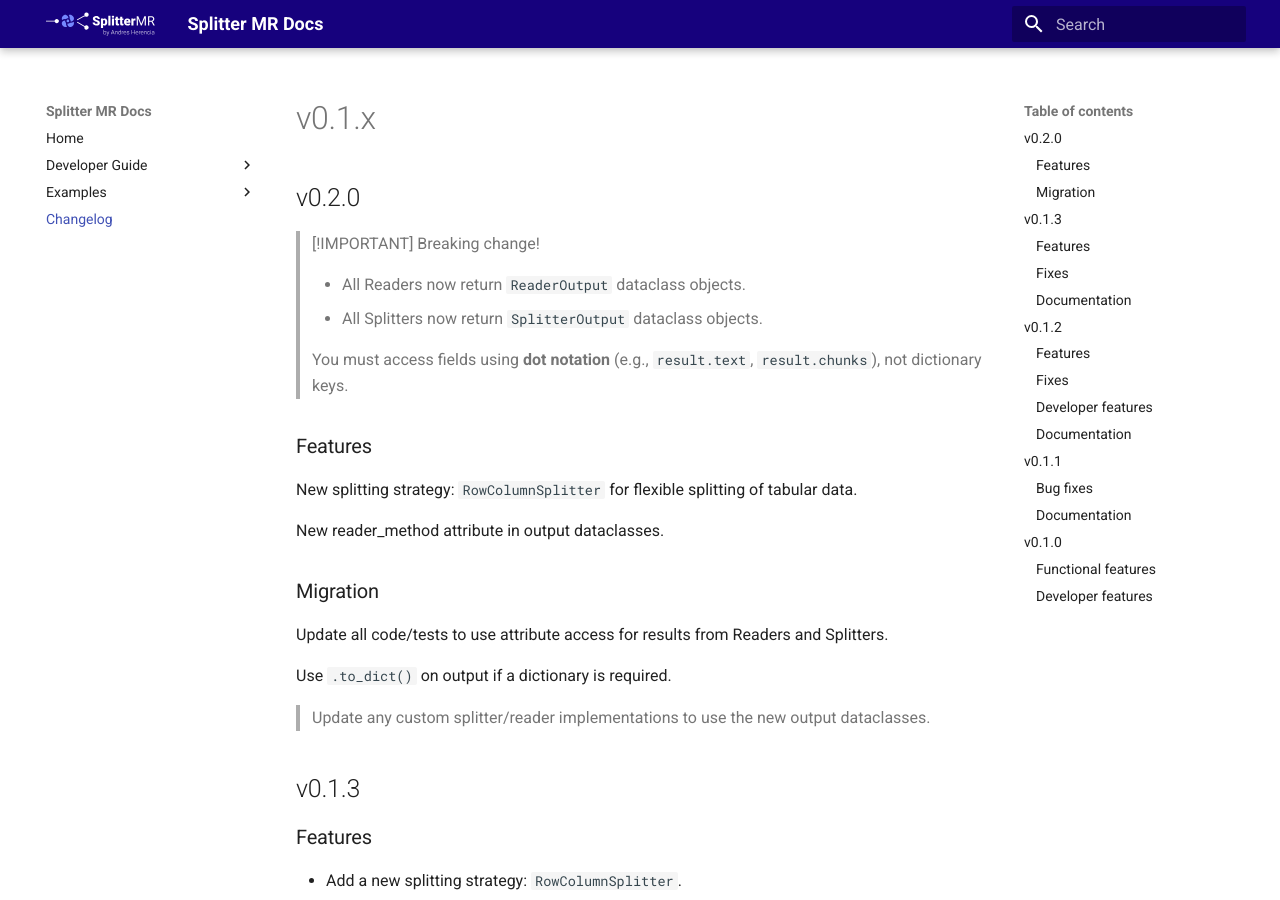
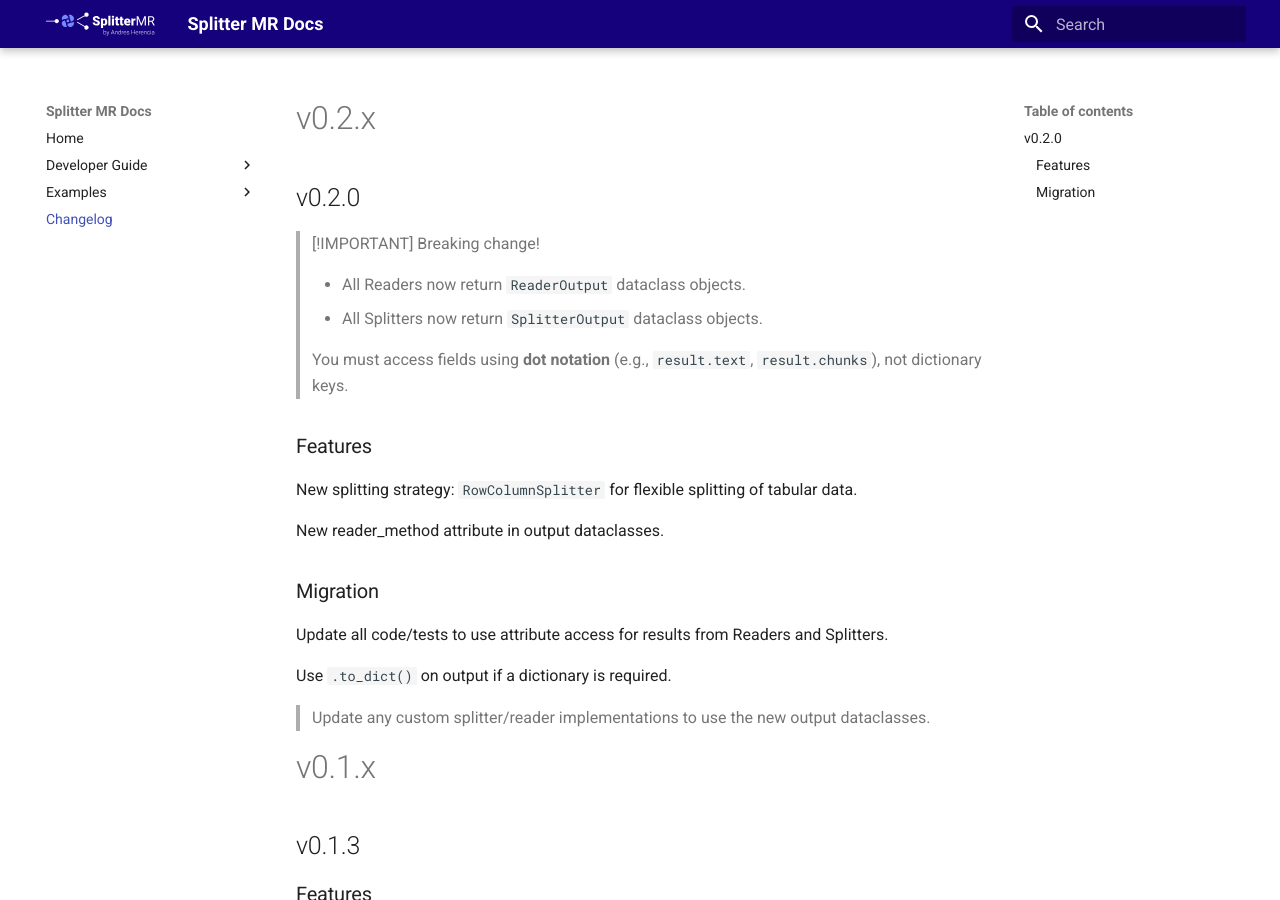
Before and after one commit to andreshere00/Splitter_MR, an MkDocs documentation site: the page built from docs/CHANGELOG.md, in a window 1280 px wide and 900 px high. Built offline with MkDocs 1.6.1 and Material for MkDocs 9.7.7, drawn with Linux system fonts in a browser that asks for light colours.

Commit message:
docs: update CHANGELOG with new functionalities

```diff
--- a/CHANGELOG.md
+++ b/CHANGELOG.md
@@ -1,4 +1,4 @@
-# v0.1.x
+# v0.2.x
 
 ## v0.2.0
 
--- a/docs/CHANGELOG.md
+++ b/docs/CHANGELOG.md
@@ -1,4 +1,4 @@
-# v0.1.x
+# v0.2.x
 
 ## v0.2.0
 
```
Also changed, not shown: other parts of CHANGELOG.md (+2 -0 lines), other parts of docs/CHANGELOG.md (+2 -0 lines).
